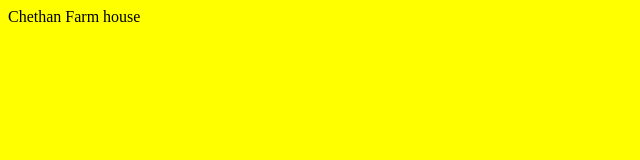
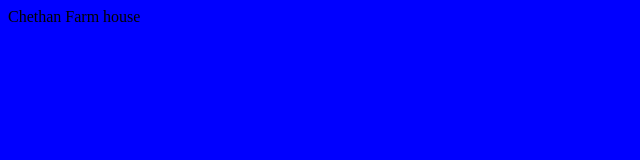
Before and after one commit to kh-chethans/masterproject1, a plain HTML site: page index.html in a window 1280 px wide. Shown: the whole page, without its empty margins (0-640 px from the left). Drawn offline with Linux system fonts and the light colour scheme.

Commit message:
masterprojectstage02

```diff
--- a/index.html
+++ b/index.html
@@ -1,4 +1,4 @@
 <html>
 <title>Welcome to custom nano page</title>
-<body style="background-color:yellow">Chethan Farm house</body>
+<body style="background-color:blue">Chethan Farm house</body>
 </html>
```
